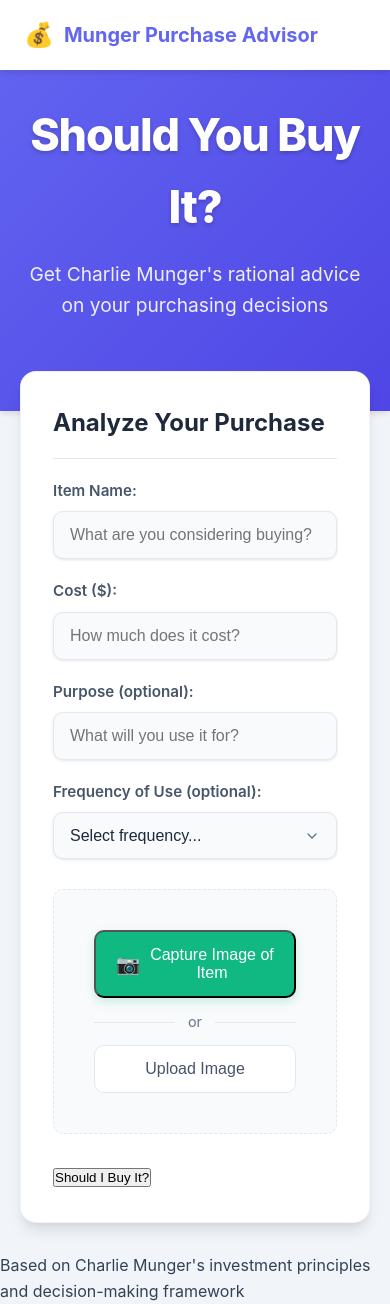
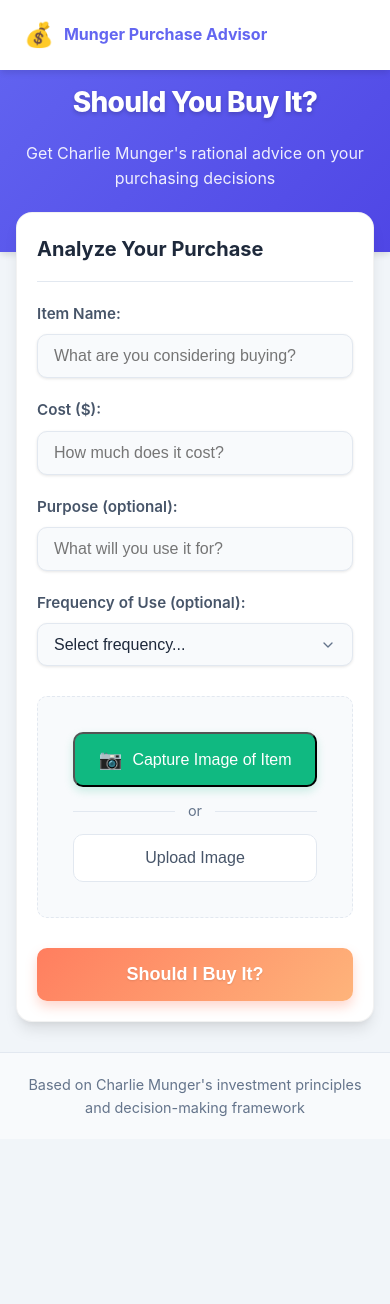
Before and after one commit to mavila14/mungerfirebase, a React (Create React App) app: page / in a window 390 px wide. After the commit the page ends 1139 px from the top, so only its background shows below. Built offline with nearby package versions, Linux system fonts and the light colour scheme.

Commit message:
Update App.css

```diff
--- a/src/App.css
+++ b/src/App.css
@@ -24,6 +24,7 @@
   --accent-hover: #059669;         /* Emerald 600 */
   --danger-color: #ef4444;         /* Red 500 */
   --success-color: #10b981;        /* Emerald 500 */
+  --warning-color: #f59e0b;        /* Amber 500 */
   --text-dark: #1e293b;            /* Slate 800 */
   --text-medium: #475569;          /* Slate 600 */
   --text-light: #64748b;           /* Slate 500 */
@@ -395,3 +396,453 @@
   color: var(--danger-color);
   border-color: var(--danger-color);
 }
+
+/* SHOULD I BUY IT BUTTON */
+.should-i-buy-btn {
+  background: linear-gradient(135deg, #ff7e5f 0%, #feb47b 100%);
+  width: 100%;
+  margin-top: 10px;
+  padding: 18px 24px;
+  font-weight: 700;
+  font-size: 20px;
+  text-align: center;
+  border-radius: var(--radius-md);
+  box-shadow: 0 6px 12px rgba(255, 126, 95, 0.3);
+  transition: all 0.3s ease;
+  display: flex;
+  align-items: center;
+  justify-content: center;
+  gap: 10px;
+  color: white;
+  text-shadow: 0 1px 2px rgba(0, 0, 0, 0.1);
+  position: relative;
+  overflow: hidden;
+  border: none;
+  cursor: pointer;
+  z-index: 1;
+}
+
+.should-i-buy-btn::before {
+  content: '';
+  position: absolute;
+  top: 0;
+  left: 0;
+  width: 100%;
+  height: 100%;
+  background: linear-gradient(135deg, #feb47b 0%, #ff7e5f 100%);
+  z-index: -1;
+  transition: opacity 0.3s ease;
+  opacity: 0;
+}
+
+.should-i-buy-btn:hover {
+  transform: translateY(-4px);
+  box-shadow: 0 10px 20px rgba(255, 126, 95, 0.4);
+}
+
+.should-i-buy-btn:hover::before {
+  opacity: 1;
+}
+
+.should-i-buy-btn:active {
+  transform: translateY(-2px);
+  box-shadow: 0 8px 15px rgba(255, 126, 95, 0.3);
+}
+
+.should-i-buy-btn:disabled {
+  background: linear-gradient(135deg, #ccc 0%, #aaa 100%);
+  cursor: not-allowed;
+  transform: none;
+  box-shadow: 0 4px 8px rgba(0, 0, 0, 0.1);
+}
+
+.loading-text {
+  display: flex;
+  align-items: center;
+  gap: 12px;
+}
+
+.loading-spinner {
+  display: inline-block;
+  width: 20px;
+  height: 20px;
+  border: 3px solid rgba(255, 255, 255, 0.3);
+  border-radius: 50%;
+  border-top-color: white;
+  animation: spin 1s ease-in-out infinite;
+}
+
+/* RESULTS WINDOW */
+.results-window {
+  background-color: var(--background-card);
+  padding: 32px;
+  border-radius: var(--radius-lg);
+  box-shadow: var(--shadow-lg);
+  max-width: 600px;
+  width: calc(100% - 40px);
+  margin: 0 auto 40px;
+  position: relative;
+  z-index: 5;
+  animation: slideUp 0.6s ease-out forwards;
+  border: 1px solid rgba(0, 0, 0, 0.05);
+  min-height: 100px;
+  text-align: left;
+}
+
+.results-title {
+  font-size: 1.4rem;
+  color: var(--text-dark);
+  margin-bottom: 20px;
+  font-weight: 700;
+  display: flex;
+  align-items: center;
+  gap: 10px;
+  padding-bottom: 16px;
+  border-bottom: 1px solid var(--border-color);
+}
+
+.results-icon {
+  font-size: 1.4rem;
+}
+
+.analysis-container {
+  display: flex;
+  flex-direction: column;
+  gap: 20px;
+}
+
+/* DECISION CARD */
+.decision-card {
+  background-color: var(--background-light);
+  border-radius: var(--radius-md);
+  overflow: hidden;
+  box-shadow: var(--shadow-md);
+  transition: all 0.3s ease;
+  border: 1px solid var(--border-color);
+  animation: fadeIn 0.5s ease-out;
+}
+
+.decision-card:hover {
+  transform: translateY(-4px);
+  box-shadow: var(--shadow-lg);
+}
+
+.decision-header {
+  padding: 20px;
+  display: flex;
+  align-items: center;
+  gap: 14px;
+  font-weight: 700;
+}
+
+.decision-header.buy {
+  background-color: rgba(16, 185, 129, 0.1);
+  color: var(--success-color);
+  border-bottom: 1px solid rgba(16, 185, 129, 0.2);
+}
+
+.decision-header.dont-buy {
+  background-color: rgba(239, 68, 68, 0.1);
+  color: var(--danger-color);
+  border-bottom: 1px solid rgba(239, 68, 68, 0.2);
+}
+
+.decision-icon {
+  font-size: 1.6rem;
+}
+
+.decision-title {
+  font-size: 1.6rem;
+  font-weight: 800;
+  margin: 0;
+}
+
+.decision-body {
+  padding: 20px;
+  font-size: 1.1rem;
+  color: var(--text-dark);
+  line-height: 1.5;
+}
+
+.decision-body p {
+  margin-bottom: 20px;
+}
+
+.signature {
+  display: flex;
+  align-items: center;
+  gap: 8px;
+  font-style: italic;
+  color: var(--text-medium);
+  margin-top: 10px;
+  padding-top: 15px;
+  border-top: 1px dashed var(--border-color);
+}
+
+.signature-icon {
+  font-size: 1.2rem;
+}
+
+.signature-text {
+  font-weight: 500;
+}
+
+/* MESSAGE STYLING */
+.message {
+  padding: 20px;
+  margin-bottom: 16px;
+  border-radius: var(--radius-md);
+  animation: fadeIn 0.3s ease-out;
+  background-color: var(--background-light);
+  box-shadow: var(--shadow-sm);
+  border-left: 4px solid transparent;
+  transition: all 0.2s ease;
+}
+
+.message:hover {
+  box-shadow: var(--shadow-md);
+  transform: translateY(-2px);
+}
+
+.message-header {
+  display: flex;
+  align-items: center;
+  gap: 8px;
+  margin-bottom: 8px;
+  font-size: 1rem;
+  color: var(--text-medium);
+}
+
+.message-body {
+  color: var(--text-dark);
+  line-height: 1.6;
+}
+
+.message.you {
+  background-color: rgba(99, 102, 241, 0.1);
+  border-left-color: var(--primary-color);
+}
+
+.message.system {
+  background-color: rgba(59, 130, 246, 0.1);
+  border-left-color: var(--secondary-color);
+}
+
+.loading-message {
+  text-align: center;
+  color: var(--text-medium);
+  margin: 16px 0;
+  font-style: italic;
+  display: flex;
+  align-items: center;
+  justify-content: center;
+  gap: 10px;
+  padding: 16px;
+  border-radius: var(--radius-md);
+  background-color: var(--background-light);
+}
+
+.loading-dots {
+  position: relative;
+  width: 16px;
+  height: 16px;
+}
+
+.loading-dots::before,
+.loading-dots::after,
+.loading-dots {
+  border-radius: 50%;
+  width: 6px;
+  height: 6px;
+  animation: loading 1.2s infinite ease-in-out;
+  background-color: var(--primary-color);
+  content: '';
+}
+
+.loading-dots::before,
+.loading-dots::after {
+  content: '';
+  position: absolute;
+  top: 0;
+}
+
+.loading-dots::before {
+  left: -10px;
+  animation-delay: -0.32s;
+}
+
+.loading-dots::after {
+  left: 10px;
+  animation-delay: 0.32s;
+}
+
+/* FOOTER */
+.app-footer {
+  text-align: center;
+  padding: 20px;
+  color: var(--text-light);
+  font-size: 0.9rem;
+  margin-top: auto;
+  background-color: var(--background-light);
+  border-top: 1px solid var(--border-color);
+}
+
+/* ANIMATIONS */
+@keyframes fadeIn {
+  from { opacity: 0; }
+  to { opacity: 1; }
+}
+
+@keyframes slideUp {
+  from {
+    opacity: 0;
+    transform: translateY(20px);
+  }
+  to {
+    opacity: 1;
+    transform: translateY(0);
+  }
+}
+
+@keyframes slideInDown {
+  from {
+    opacity: 0;
+    transform: translateY(-20px);
+  }
+  to {
+    opacity: 1;
+    transform: translateY(0);
+  }
+}
+
+@keyframes slideInUp {
+  from {
+    opacity: 0;
+    transform: translateY(20px);
+  }
+  to {
+    opacity: 1;
+    transform: translateY(0);
+  }
+}
+
+@keyframes pulse {
+  0% {
+    transform: scale(1);
+    opacity: 0.8;
+  }
+  50% {
+    transform: scale(1.05);
+    opacity: 1;
+  }
+  100% {
+    transform: scale(1);
+    opacity: 0.8;
+  }
+}
+
+@keyframes spin {
+  to {
+    transform: rotate(360deg);
+  }
+}
+
+@keyframes loading {
+  0%, 80%, 100% {
+    transform: scale(0);
+  }
+  40% {
+    transform: scale(1.0);
+  }
+}
+
+/* RESPONSIVE */
+@media (max-width: 768px) {
+  .hero-section {
+    padding: 90px 20px 40px;
+  }
+
+  .hero-title {
+    font-size: 2rem;
+  }
+
+  .hero-subtitle {
+    font-size: 1rem;
+  }
+
+  .purchase-form,
+  .results-window {
+    margin-left: 20px;
+    margin-right: 20px;
+    padding: 24px;
+    width: calc(100% - 40px);
+  }
+
+  .form-title,
+  .results-title {
+    font-size: 1.25rem;
+  }
+
+  .image-capture-section {
+    padding: 15px;
+  }
+
+  .camera-preview {
+    max-height: 280px;
+  }
+
+  .camera-controls {
+    padding: 12px;
+  }
+
+  .capture-btn {
+    width: 56px;
+    height: 56px;
+  }
+
+  .input-field,
+  .select-field,
+  button {
+    padding: 12px 16px;
+  }
+
+  .decision-title {
+    font-size: 1.4rem;
+  }
+
+  .decision-body {
+    font-size: 1rem;
+    padding: 16px;
+  }
+}
+
+@media (max-width: 480px) {
+  .hero-section {
+    padding: 80px 16px 30px;
+  }
+
+  .hero-title {
+    font-size: 1.75rem;
+  }
+
+  .purchase-form,
+  .results-window {
+    padding: 20px;
+    margin-left: 16px;
+    margin-right: 16px;
+    width: calc(100% - 32px);
+  }
+
+  .message {
+    padding: 16px;
+  }
+
+  .logo {
+    font-size: 16px;
+  }
+
+  .should-i-buy-btn {
+    font-size: 18px;
+    padding: 16px;
+  }
+}
```
